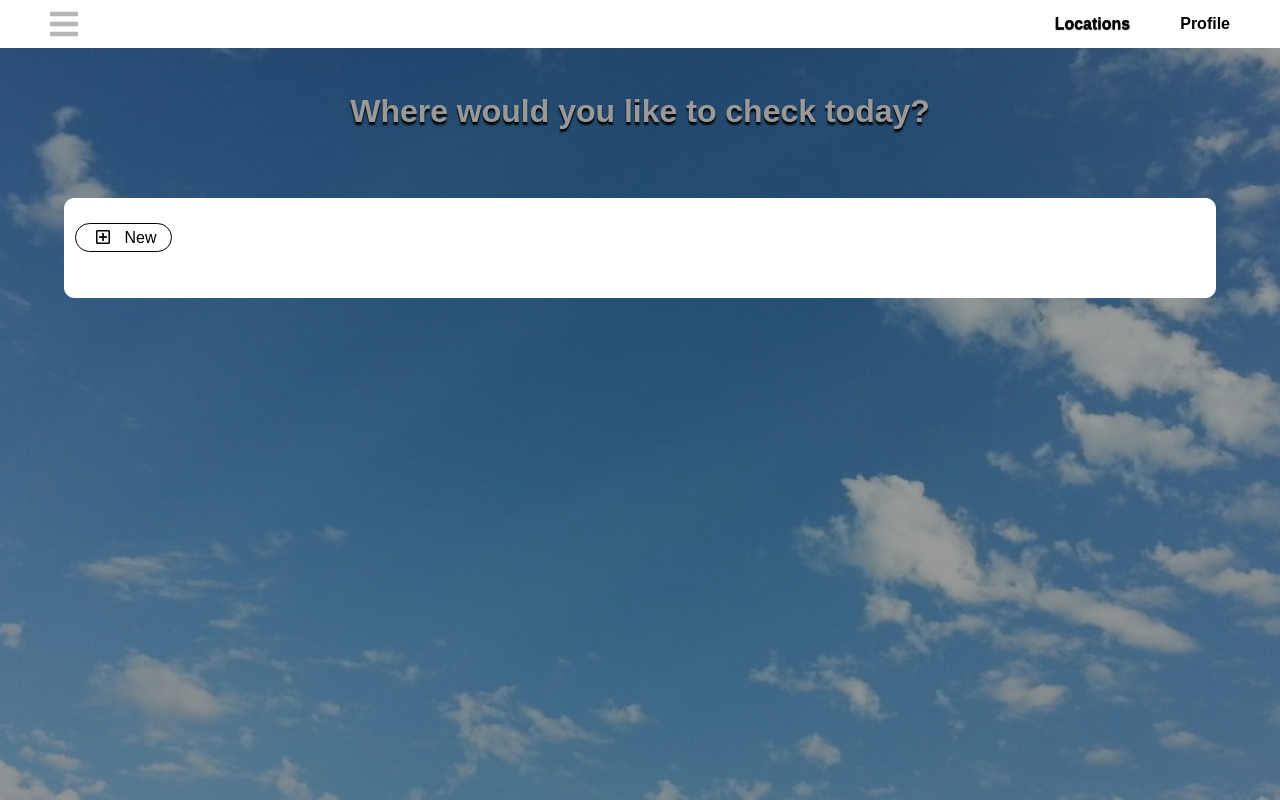
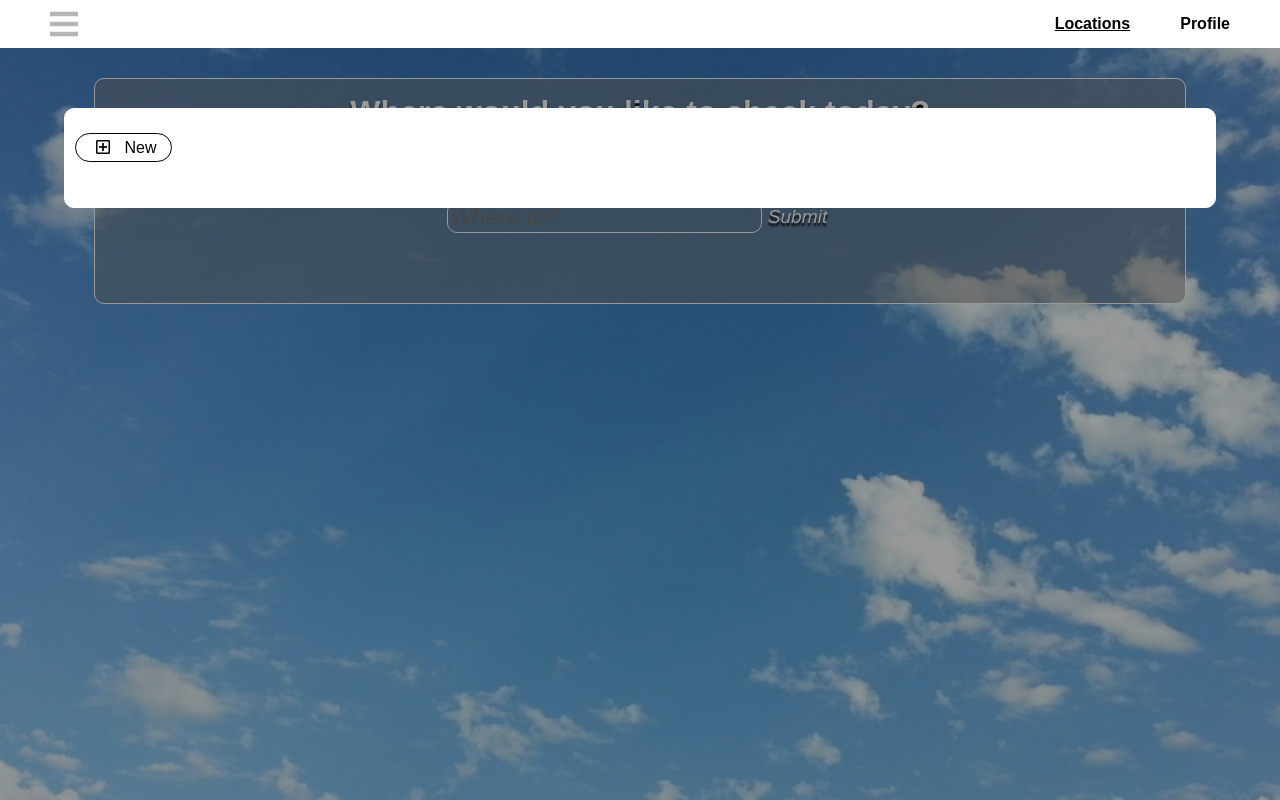
Before and after one commit to dennymin/ajax-project, a website: page index.html in a window 1280 px wide. Both pictures are taken after a click on the icon 146 px from the left and 24 px from the top of the page. Drawn offline with Linux system fonts and the light colour scheme.

Commit message:
Changed locations box so that it built the box downwards when adding locations instead of both upwards and downwards

```diff
--- a/css/styles.css
+++ b/css/styles.css
@@ -58,7 +58,7 @@ body {
 
 .transform-up {
   transform: translateY(-2px);
-  text-shadow: 0 1px 1px;
+  text-decoration: underline;
 }
 
 /* Header Menu */
@@ -79,7 +79,7 @@ body {
 
 .header-links > h4 {
   margin-right: 20px;
-  cursor: default;
+  cursor: pointer;
 }
 
 /* Locations Modal */
@@ -119,8 +119,9 @@ body {
   padding-left: 0;
 }
 
-.elm-preview-list:hover {
-  cursor: default;
+button,
+li {
+  cursor: pointer;
 }
 
 .elm-preview-list > li {
@@ -229,7 +230,7 @@ body {
 }
 
 .weather-information-list-choice:hover {
-  cursor: default;
+  cursor: pointer;
 }
 
 .weather-information-list-choice:active {
@@ -266,6 +267,19 @@ body {
   margin: 20px auto;
 }
 
+.transparent-background-color {
+  background-color: rgba(129, 129, 129, 0.5);
+}
+
+.rounded-corners {
+  border: 1px solid white;
+  border-radius: 10px;
+}
+
+.padding-bottom-20px {
+  padding-bottom: 20px;
+}
+
 .primary {
   box-sizing: border-box;
   padding: 10px;
@@ -289,6 +303,10 @@ body {
 .align-items-center {
   display: flex;
   align-items: center;
+}
+
+.position-relative-60px-top {
+  top: 60px;
 }
 
 .justify-content-center {
@@ -397,6 +415,7 @@ body {
 
   .hamburger-menu-icon {
     left: 50px;
+    cursor: pointer;
   }
 
   .primary {
--- a/index.html
+++ b/index.html
@@ -25,8 +25,8 @@
 
   <main>
 
-    <div class="edit-modal edit-locations-modal-dimensions tint position-fixed justify-content-center z-index-1 hidden">
-      <div class="edit-location-modal-content elm-content-dimensions">
+    <div class="edit-modal edit-locations-modal-dimensions tint position-fixed z-index-1 hidden">
+      <div class="edit-location-modal-content elm-content-dimensions position-relative-60px-top">
         <ul class="elm-preview-list unordered-list-no-bullets" name="Locations">
           <li class="new-entry-list-item">
             <span>
@@ -49,7 +49,7 @@
     </div>
 
     <div class="white-font data-modal text-shadow">
-      <div class="location-asker">
+      <div class="location-asker transparent-background-color rounded-corners">
         <h1 class="data-search-question">Where would you like to check today?</h1>
         <form class="location-form">
           <div class="search-area justify-content-center">
@@ -59,7 +59,7 @@
         </form>
       </div>
 
-      <div class="weather-information-choices hidden">
+      <div class="weather-information-choices hidden transparent-background-color rounded-corners padding-bottom-20px">
         <h1 class="weather-information-choices-question">Weather in:<h1 class="weather-location-editing italics set-margins font-size-2rem"></h1></h1>
         <ul class="list-of-weather-choices text-left-align unordered-list-no-bullets">
           <li class="weather-information-list-choice text-decoration-none text-shadow-small list-choice-3rem-line-height unordered-list-no-bullets text-one-half-rem" value="0">
```
